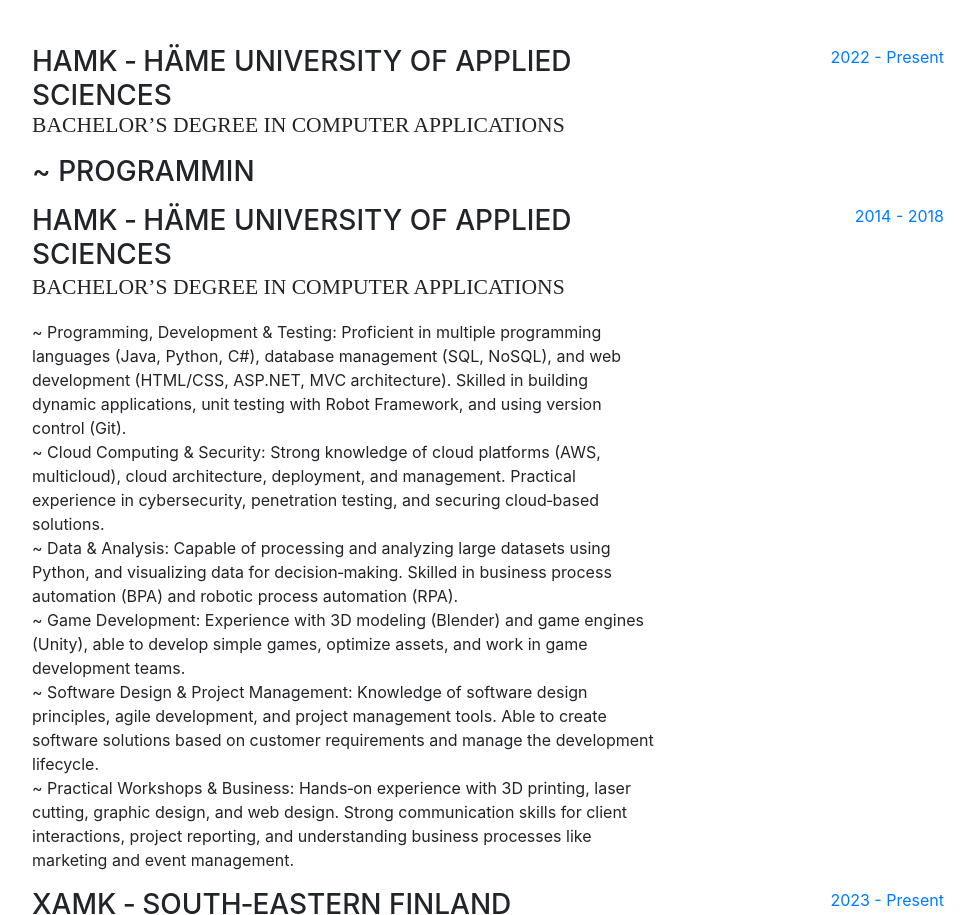
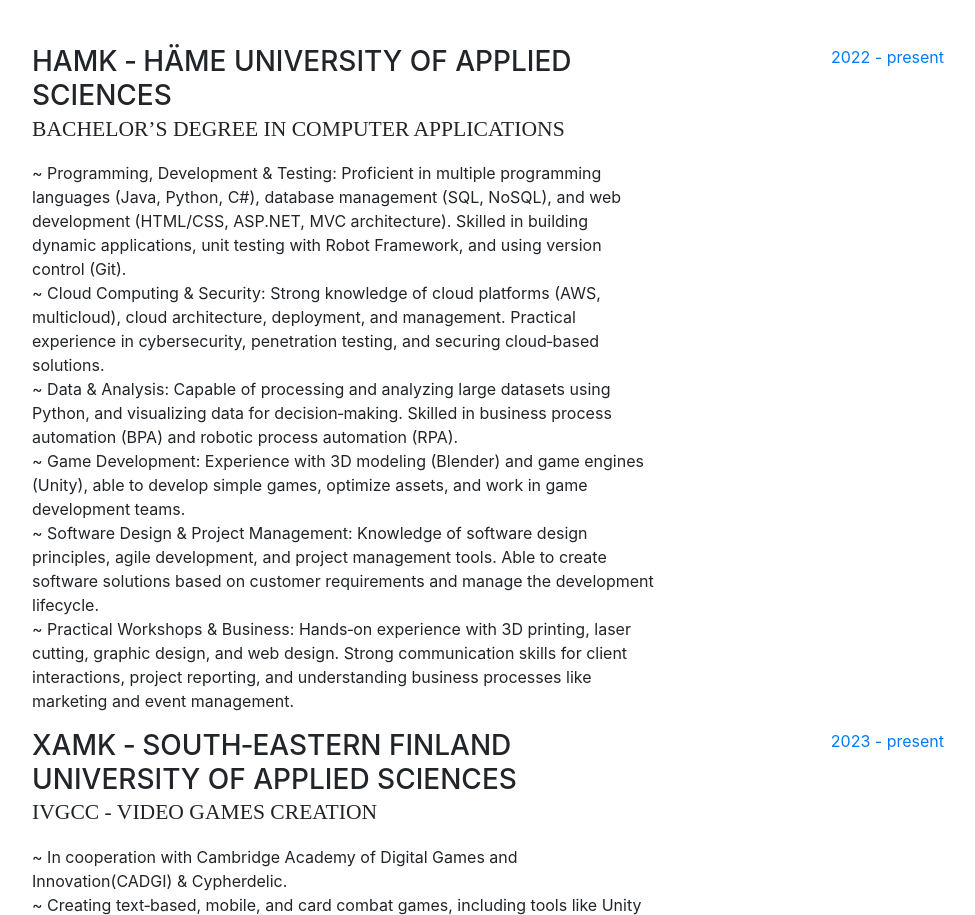
Before and after one commit to EddwaardHaar/portfolio, a website with bundled scripts: page index.html in a window 1280 px wide. Shown: the part 4277-5192 px from the top of the page, without its empty margins (288-1263 px from the left). Built offline with nearby package versions, Linux system fonts and the light colour scheme; a web font is replaced by a local one.

Commit message:
Update index.html
education and skills done

```diff
--- a/index.html
+++ b/index.html
@@ -240,19 +240,6 @@
 
           <div class="resume-item d-flex flex-column flex-md-row">
             <div class="resume-content mr-auto">
-              <h3 class="mb-0">HAMK ‑ Häme University of Applied Sciences<h3>
-              <div class="subheading mb-3">BACHELOR’S DEGREE iN COMPUTER APPLiCATiONS</div>
-              <p>
-                ~ programmin <br>
-              </p>
-            </div>
-            <div class="resume-date text-md-right">
-              <span class="text-primary">2022 - Present</span>
-            </div>
-          </div>
-
-          <div class="resume-item d-flex flex-column flex-md-row">
-            <div class="resume-content mr-auto">
               <h3 class="mb-0">HAMK ‑ Häme University of Applied Sciences</h3>
               <div class="subheading mb-3">BACHELOR’S DEGREE iN COMPUTER APPLiCATiONS</div>
               <p>
@@ -272,13 +259,13 @@
               </p>
             </div>
             <div class="resume-date text-md-right">
-              <span class="text-primary">2014 - 2018</span>
+              <span class="text-primary">2022 - present</span>
             </div>
           </div>
 
           <div class="resume-item d-flex flex-column flex-md-row">
             <div class="resume-content mr-auto">
-              <h3 class="mb-0"> XAMK ‑ South‑Eastern Finland University of Applied Sciences <h3>
+              <h3 class="mb-0">XAMK ‑ South‑Eastern Finland University of Applied Sciences</h3>
               <div class="subheading mb-3">IVGCC ‑ ViDEO GAMES CREATiON</div>
               <p>
                 ~ In cooperation with Cambridge Academy of Digital Games and Innovation(CADGI) & Cypherdelic. <br>
@@ -288,7 +275,7 @@
               </p>
             </div>
             <div class="resume-date text-md-right">
-              <span class="text-primary">2023 - Present</span>
+              <span class="text-primary">2023 - present</span>
             </div>
           </div>
 
```
